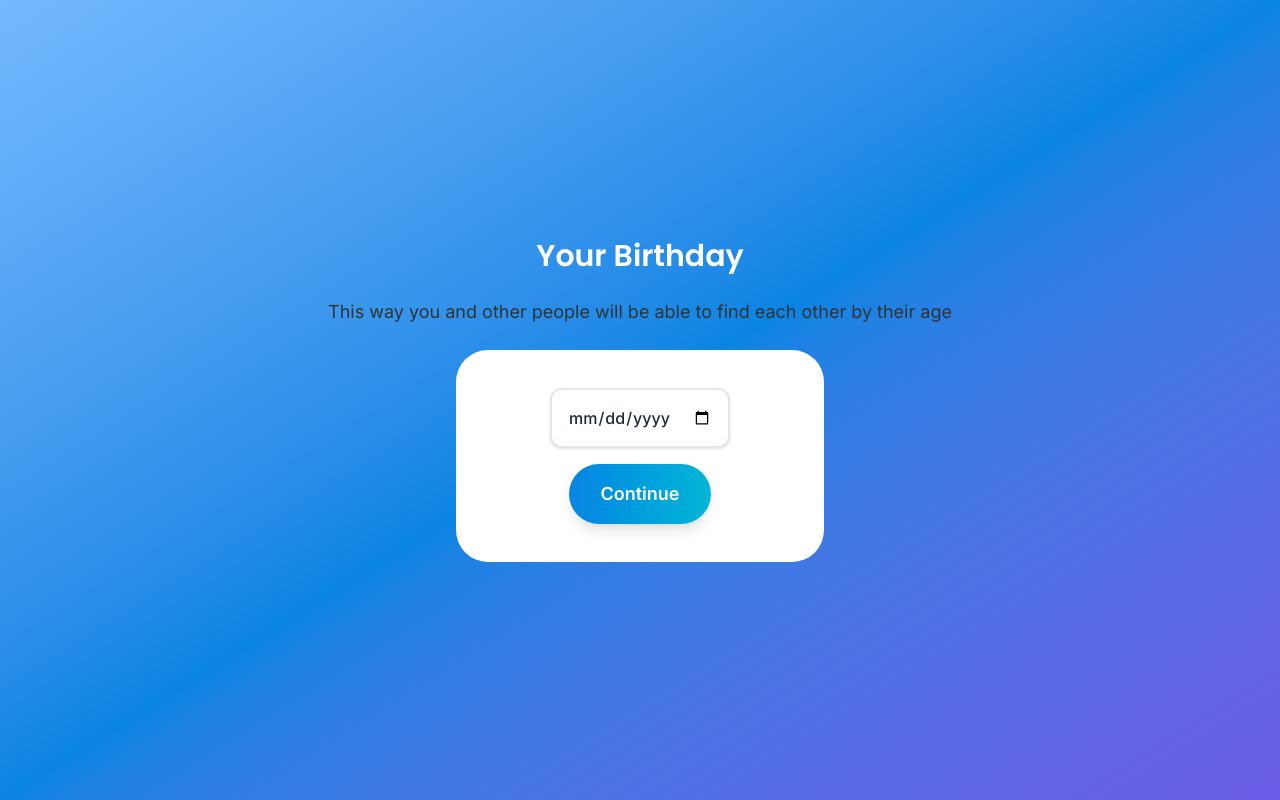
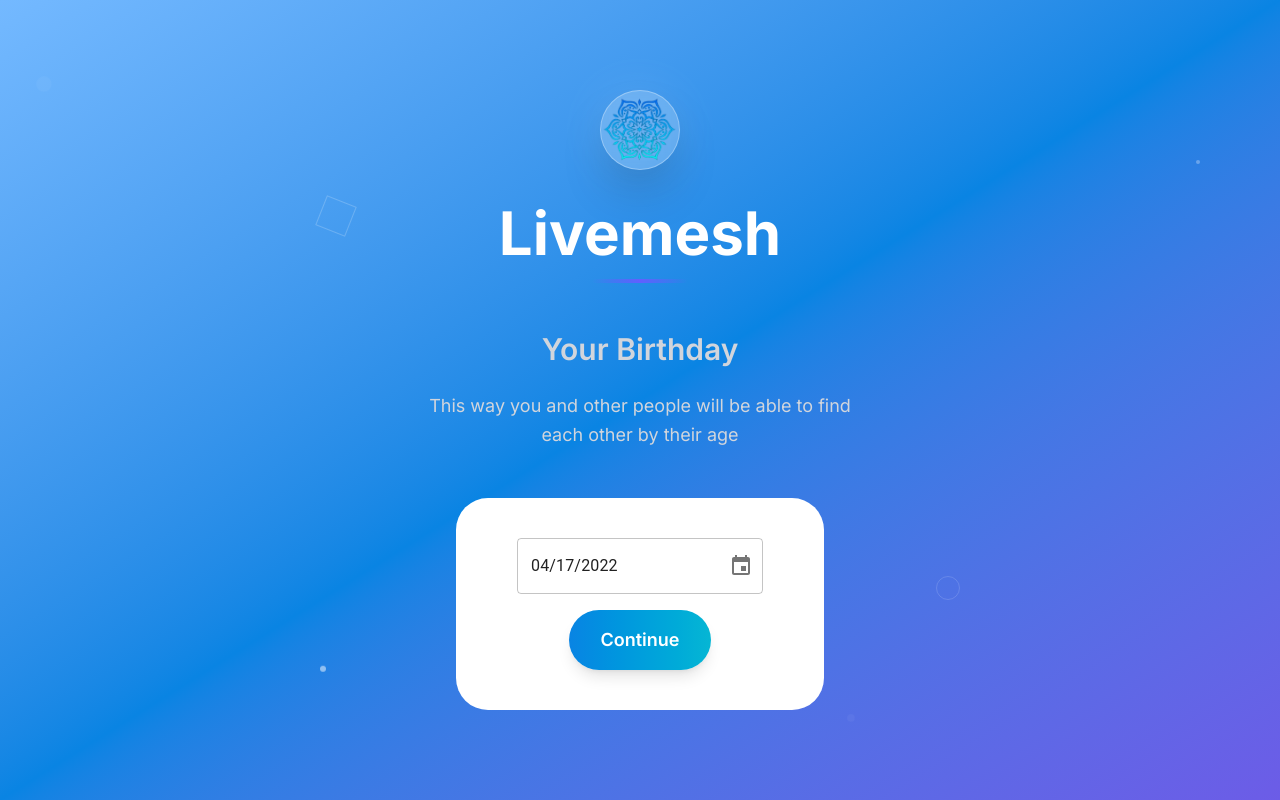
Before and after one commit to Coder-7-Glitch-returns/Livemesh, a React (Vite) app: page /birthday in a window 1280 px wide. Built offline with nearby package versions, Linux system fonts and the light colour scheme.

Commit message:
HomePage start

```diff
--- a/package.json
+++ b/package.json
@@ -10,7 +10,12 @@
     "preview": "vite preview"
   },
   "dependencies": {
+    "@emotion/react": "^11.14.0",
+    "@emotion/styled": "^11.14.1",
+    "@mui/material": "^7.2.0",
+    "@mui/x-date-pickers": "^8.7.0",
     "@tailwindcss/vite": "^4.1.11",
+    "dayjs": "^1.11.13",
     "react": "^19.1.0",
     "react-dom": "^19.1.0",
     "react-icons": "^5.5.0",
--- a/src/pages/BirthdayPage.jsx
+++ b/src/pages/BirthdayPage.jsx
@@ -1,34 +1,64 @@
 import React from "react";
+import { DatePicker } from "@mui/x-date-pickers/DatePicker";
+import { LocalizationProvider } from "@mui/x-date-pickers/LocalizationProvider";
+import { AdapterDayjs } from "@mui/x-date-pickers/AdapterDayjs";
+import dayjs from "dayjs";
 
 export default function BirthdayPage() {
   return (
     <section
       className="flex items-center justify-center flex-col min-h-screen text-white bg-gradient-to-br from-[#74b9ff]
-    via-[#0984e3] to-[#6c5ce7]"
+    via-[#0984e3] to-[#6c5ce7] overflow-hidden relative"
     >
-      <h1 className="text-3xl font-semibold font-family-heading mb-6">
-        Your Birthday
-      </h1>
-      <p className="text-lg text-center text-heading-paragraph">
-        This way you and other people will be able to find each other by their
-        age
-      </p>
-      <div className="w-[368px] h-[212px] rounded-4xl bg-white mt-6">
+      {/* Animated background elements */}
+      <div className="absolute inset-0">
+        <div className="absolute top-20 left-10 w-2 h-2 bg-white/60 rounded-full animate-ping"></div>
+        <div className="absolute top-40 right-20 w-1 h-1 bg-white/40 rounded-full animate-pulse"></div>
+        <div className="absolute bottom-32 left-1/4 w-1.5 h-1.5 bg-white/50 rounded-full animate-bounce"></div>
+        <div className="absolute bottom-20 right-1/3 w-1 h-1 bg-white/60 rounded-full animate-ping delay-300"></div>
+
+        {/* Floating geometric shapes */}
+        <div className="absolute top-1/4 left-1/4 w-8 h-8 border border-white/20 rotate-45 animate-spin-slow"></div>
+        <div className="absolute bottom-1/4 right-1/4 w-6 h-6 border border-white/20 rounded-full animate-pulse delay-500"></div>
+      </div>
+      <div className="mb-6 text-center">
+        <div className="relative inline-block">
+          <div className="absolute inset-0 bg-gradient-to-r from-white/30 to-white/20 rounded-full blur-xl opacity-30 animate-pulse"></div>
+          <div className="relative inline-flex items-center justify-center w-20 h-20 bg-white/20 backdrop-blur-sm border border-white/30 rounded-full shadow-2xl transform hover:scale-110 transition-transform duration-300">
+            <img src="/Favicon.png" alt="" />
+          </div>
+        </div>
+
+        <h1 className="text-5xl sm:text-6xl font-bold mt-8 mb-4 animate-gradient bg-white bg-clip-text text-transparent bg-300% animate-gradient-x">
+          Livemesh
+        </h1>
+
+        <div className="flex justify-center mb-6">
+          <div className="h-1 bg-gradient-to-r from-transparent via-indigo-500 to-transparent rounded-full animate-expand w-24"></div>
+        </div>
+      </div>
+
+      {/* Welcome section with staggered animation */}
+      <div className="mb-6 space-y-6 text-center">
+        <h2 className="text-2xl sm:text-3xl font-semibold text-gray-300 animate-fade-in-up delay-200">
+          Your Birthday
+        </h2>
+        <p className="text-gray-300 text-lg leading-relaxed max-w-md mx-auto animate-fade-in-up delay-400">
+          This way you and other people will be able to find each other by their
+          age
+        </p>
+      </div>
+      <div className="w-[368px] h-[212px] rounded-4xl bg-white mt-6 z-10">
         <div className="flex items-center justify-center h-full">
           <form className="flex flex-col items-center gap-4">
-            <input
-              type="date"
-              className="w-full p-4 rounded-xl border-2 border-gray-200 focus:border-[#0984e3] bg-white text-gray-800 font-medium
-              shadow-sm hover:shadow-md focus:outline-none focus:ring-2 focus:ring-[#0984e3]/20 transition-all duration-200 ease-in-out
-              placeholder-gray-400 cursor-pointer"
-              required
-            />
+            <LocalizationProvider dateAdapter={AdapterDayjs}>
+              <DatePicker defaultValue={dayjs("2022-04-17")} />
+            </LocalizationProvider>
             <button
               className="bg-gradient-to-r from-[#0984e3] to-[#06b6d4] text-white px-8 py-4 rounded-full text-lg font-semibold
               shadow-lg hover:shadow-xl transform hover:scale-105 transition-all duration-300 ease-in-out hover:bg-gradient-to-r
             hover:from-[#0873c7] hover:to-[#05a5c0] active:scale-95 focus:outline-none focus:ring-2 focus:ring-[#0984e3]
             focus:ring-opacity-50"
-              type="submit"
             >
               Continue
             </button>
--- a/src/pages/GenderPage.jsx
+++ b/src/pages/GenderPage.jsx
@@ -13,12 +13,43 @@
   return (
     <section
       className="flex items-center justify-center flex-col min-h-screen text-white bg-gradient-to-br from-[#74b9ff]
-    via-[#0984e3] to-[#6c5ce7]"
+    via-[#0984e3] to-[#6c5ce7] relative"
     >
-      <h1 className="text-3xl font-semibold font-family-heading mb-6">
-        How do you identiy yourself?
-      </h1>
-      <div className="flex flex-col items-center gap-6">
+      {/* Animated background elements */}
+      <div className="absolute inset-0">
+        <div className="absolute top-20 left-10 w-2 h-2 bg-white/60 rounded-full animate-ping"></div>
+        <div className="absolute top-40 right-20 w-1 h-1 bg-white/40 rounded-full animate-pulse"></div>
+        <div className="absolute bottom-32 left-1/4 w-1.5 h-1.5 bg-white/50 rounded-full animate-bounce"></div>
+        <div className="absolute bottom-20 right-1/3 w-1 h-1 bg-white/60 rounded-full animate-ping delay-300"></div>
+
+        {/* Floating geometric shapes */}
+        <div className="absolute top-1/4 left-1/4 w-8 h-8 border border-white/20 rotate-45 animate-spin-slow"></div>
+        <div className="absolute bottom-1/4 right-1/4 w-6 h-6 border border-white/20 rounded-full animate-pulse delay-500"></div>
+      </div>
+      <div className="mb-12 text-center">
+        <div className="relative inline-block">
+          <div className="absolute inset-0 bg-gradient-to-r from-white/30 to-white/20 rounded-full blur-xl opacity-30 animate-pulse"></div>
+          <div className="relative inline-flex items-center justify-center w-20 h-20 bg-white/20 backdrop-blur-sm border border-white/30 rounded-full shadow-2xl transform hover:scale-110 transition-transform duration-300">
+            <img src="/Favicon.png" alt="" />
+          </div>
+        </div>
+
+        <h1 className="text-5xl sm:text-6xl font-bold mt-8 mb-4 animate-gradient bg-white bg-clip-text text-transparent bg-300% animate-gradient-x">
+          Livemesh
+        </h1>
+
+        <div className="flex justify-center mb-6">
+          <div className="h-1 bg-gradient-to-r from-transparent via-indigo-500 to-transparent rounded-full animate-expand w-24"></div>
+        </div>
+      </div>
+
+      {/* Welcome section with staggered animation */}
+      <div className="mb-12 space-y-6 text-center">
+        <h2 className="text-2xl sm:text-3xl font-semibold text-gray-300 animate-fade-in-up delay-200">
+          How do you identiy yourself?
+        </h2>
+      </div>
+      <div className="flex flex-col items-center gap-6 z-10">
         <div className="flex items-center justify-center gap-[10px] mb-[10px]">
           {/* Female Option */}
           <div
@@ -73,7 +104,7 @@
         </div>
         {/* Continue Button (appears when a gender is selected) */}
         {showButton && (
-          <Link to={'/birthday'}>
+          <Link to={"/birthday"}>
             <button
               className="bg-gradient-to-r from-[#0984e3] to-[#06b6d4] text-white px-8 py-4 rounded-full text-lg font-semibold
           shadow-lg hover:shadow-xl transform hover:scale-105 transition-all duration-300 ease-in-out hover:bg-gradient-to-r
```
Also changed, not shown: 1 other file (tests, documents, lock files or other folders).
